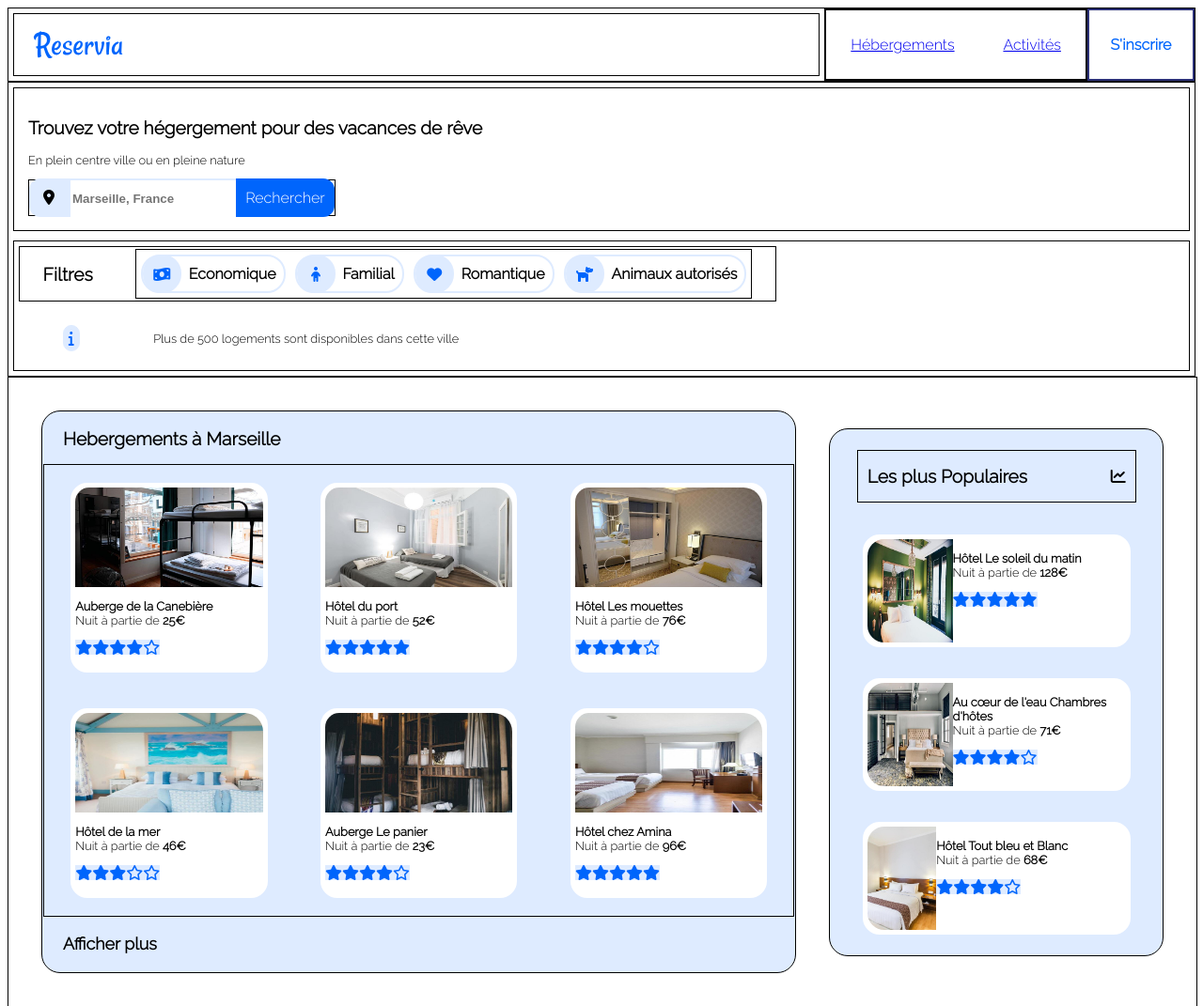
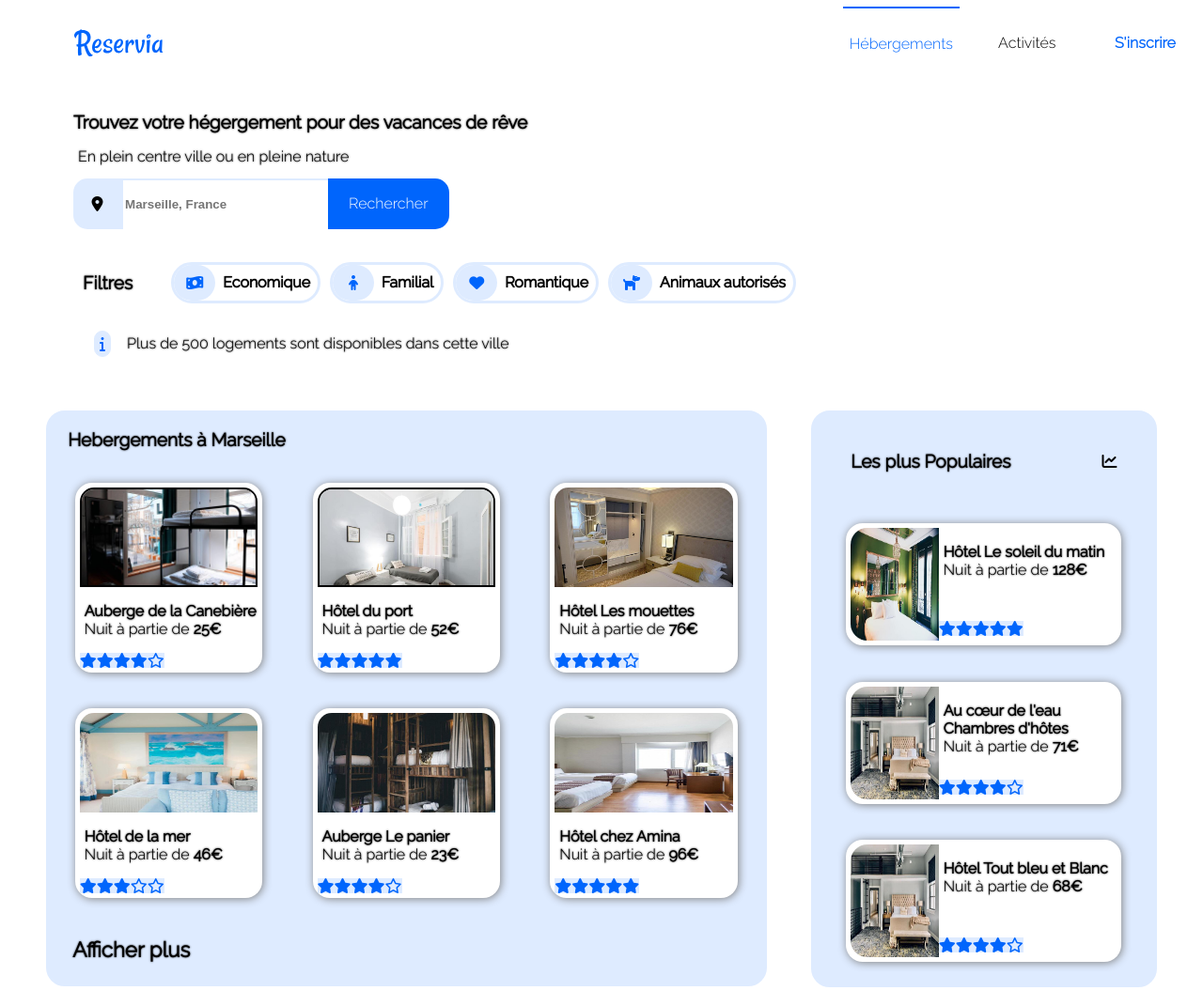
Before and after one commit to JorisMLN/JorisMonleon_2_14012021, a plain HTML site: page index.html in a window 1280 px wide. Shown: the top 1071 px of the page at 94% size. Drawn offline with Linux system fonts and the light colour scheme.

Commit message:
CommitDay5 FiltreHover ImageReglage en cour.

```diff
--- a/Styles.css
+++ b/Styles.css
@@ -23,64 +23,38 @@ body{
     background-color: #ffffff;
     font-family: 'raleway', Impact, Haettenschweiler, 'Arial Narrow Bold', sans-serif;
 }
+a{
+    text-decoration: none;
+    color: black;
+}
 h2{
     font-size: 1.2em;
     font-weight: bold;
+    text-shadow: 0px 0px 2px black;
 }
 p{
-    font-size: 0.8em;
-}
-/* Icons */
-.module-icon{
-    display: flex;
-    justify-content: space-around;
-    align-items: center;
-    color: #0065FC;
-    background-color: #DEEBFF;
-    border: 2px solid #DEEBFF;
-    border-radius: 20px 20px 20px 20px;
-    width: 37px;
-    height: 100%;
+    font-size: 1em;
+    padding-left: 5px;
+    text-shadow: 0px 0px 2px black;
 }
 .fas, .far{
     color: #0065FC;
     background-color: #DEEBFF;
 
 }
-#iconmap{
-    color: #000000;
-}
-#iconsearch{
-    color: #DEEBFF;
-    background-color: #0065FC;
-}
-#iconinfo{
-    border: 1px solid #DEEBFF;
-    border-radius: 15px 15px 15px 15px ;
-    margin: 15px;
-    padding: 5px;
-
-}
-.icon-hm{
-    display: flex;
-    flex-direction: row;
-    background-color: white;
-}
-
 
 
 /* Le header */
 .reservia-header{
     display: flex;
-    border: 1px solid black;
     flex-direction: row;
+    padding-left: 45px;
 }
 .reservia-logo{
     display: flex;
     padding: 10px;
     margin: 5px;
     padding-left: 20px;
-    border: 1px solid black;
     width: 75%;
 }
 .reservia-menu{
@@ -90,21 +64,26 @@ p{
     align-items: center;
     width: 25%;
     max-width: 400px;
-    border: 2px solid rgb(3, 3, 3);
 }
 .menu-hebergement{
     display: flex;
     justify-content: space-around;
+    align-items: center;
     color: #0065FC;
-    padding: 5px;
-    margin: 5px;
+    height: 100%;
+    width: 50%;
+    border-top:2px solid #0065FC;
 }
 .menu-activites{
     display: flex;
     justify-content: space-around;
+    width: 50%;
     color: black;
     padding: 5px;
     margin: 5px;
+}
+.ancres-menu{
+    color: #0065FC;
 }
 .inscription-module{
     display: flex;
@@ -112,7 +91,6 @@ p{
     flex-direction: row;
     align-items: center;
     width: 10%;
-    border: 2px solid rgb(43, 48, 119);
 }
 .menu-inscription{
     display: flex;
@@ -127,12 +105,11 @@ p{
 .navigation{
     display: flex;
     flex-direction: column;
-    border: 1px solid black;
+    padding-left: 50px;;
 }
 .nav1{
     display: flex;
     flex-direction: column;
-    border: 1px solid rgb(0, 0, 0);
     padding: 15px;
     margin: 5px;
 }
@@ -141,9 +118,8 @@ p{
     flex-direction: row;
     justify-content: space-around;
     align-items: center;
-    height: 37px;
-    width: 325px;
-    border: 1px solid rgb(0, 0, 0);
+    height: 50px;
+    width: 400px;
 }
 .icon-map{
     display: flex;
@@ -151,9 +127,12 @@ p{
     justify-content: space-around;
     height: 100%;
     width: 12%;
-    border-radius: 12px 0px 0px 12px;
+    border-radius: 15px 0px 0px 15px;
     border: 2px solid #DEEBFF;
     background-color: #DEEBFF;
+}
+#iconmap{
+    color: #000000;
 }
 .champ-recherche{
     height: 100%;
@@ -173,7 +152,7 @@ p{
     justify-content: space-around;
     height: 100%;
     width: 32%;
-    border-radius: 0px 12px 12px 0px;
+    border-radius: 0px 15px 15px 0px;
     border: 2px solid #0065FC;
     background-color: #0065FC;
     color: white;
@@ -181,10 +160,13 @@ p{
 .icon-rechercher{
     display: none;
 }
+#iconsearch{
+    color: #DEEBFF;
+    background-color: #0065FC;
+}
 .nav2{
     display: flex;
     flex-direction: column;
-    border: 1px solid rgb(0, 0, 0);
     margin: 5px;
 }
 .filtres{
@@ -194,32 +176,52 @@ p{
     max-width: 800px;
     padding: 2px;
     margin: 5px;
-    border: 1px solid rgb(0, 0, 0);
 }
 .filtre-responsiv{
     display: flex;
     flex-direction: row;
     justify-content: space-around;
     max-width: 800px;
-    border: 1px solid rgb(0, 0, 0);
 }
 .filtre-option{
     display: flex;
-    border: 2px solid #DEEBFF;
+    border: 3px solid #DEEBFF;
     align-items: center;
-    border-radius: 20px 20px 20px 20px;
+    border-radius: 23px 23px 23px 23px;
     margin: 5px;
+}
+.filtre-option:hover{
+    border: 2px solid #0065FC;
+}
+.module-icon{
+    display: flex;
+    justify-content: space-around;
+    align-items: center;
+    color: #0065FC;
+    background-color: #DEEBFF;
+    border-radius: 23px 23px 23px 23px;
+    width: 44px;
+    height: 100%;
 }
 .filtre-text{
     margin: 0 8px 0 8px;
+    text-shadow: 0px 0px 1px black;
 }
 .filtre-info{
     display: flex;
     flex-direction: row;
     align-items: center;
-    justify-content: space-around;
     max-width: 500px;
     margin: 5px;
+    padding-left: 20px;
+}
+#iconinfo{
+    border: 1px solid #DEEBFF;
+    border-radius: 40px;
+    margin: 12px;
+    padding: 5px;
+    border: 1px solid #DEEBFF;
+
 }
 
 
@@ -229,8 +231,6 @@ p{
     justify-content: space-around;
     width: 100%;
     align-items: center;
-    border: 1px solid black;
-
 }
 .hebergements-marseille{
     display: flex;
@@ -240,10 +240,9 @@ p{
     background-color: #DEEBFF;
     border: 2px solid #DEEBFF;
     border-radius: 20px 20px 20px 20px;
-    width: 65%;
+    width: 60%;
     padding: 2px;
     margin: 35px;
-    border: 1px solid rgb(0, 0, 0);
 }
 .titre-hebergement{
     display: flex;
@@ -257,7 +256,6 @@ p{
     align-items: center;
     height: 480px;
     width: 100%;
-    border: 1px solid black;
 }
 .les-plus-populaires{
     display: flex;
@@ -270,8 +268,7 @@ p{
     width: 28%;
     padding: 5px;
     margin: 35px 35px 35px 0;
-    border: 1px solid rgb(0, 0, 0);
-    height: 550px
+    height: 600px
 }
 .titre-plus-populaires{
     display: flex;
@@ -279,7 +276,6 @@ p{
     justify-content: space-between;
     padding: 0 10px 0 10px;
     margin: 1px;
-    border: 1px solid rgb(0, 0, 0);
     width: 80%;
 }
 #icon-populaire{
@@ -289,6 +285,11 @@ p{
     color: #000000;
     height: 100%;
 }
+.icon-hm{
+    display: flex;
+    flex-direction: row;
+    background-color: white;
+}
 .annonce-hm1{
     display: flex;
     flex-direction: column;
@@ -297,11 +298,25 @@ p{
     border: 5px solid rgb(255, 255, 255);
     width: 25%;
     height: 40%;
+    box-shadow: 1px 1px 10px grey;
 
 }
+.module-img1{
+    height: 55%;
+    border-radius: 15px 15px 0px 0px;
+    border:2px solid black ;
+    overflow: hidden;
+}
+.testimg1{
+    display: flex;
+    justify-self: flex-end;
+    max-width: 100%;
+}
 .image-hm1{
-    max-height: 55%;
-    border-radius: 15px 20px 0px 0px;
+    width: 100%;
+    overflow: hidden;
+    border-radius: 15px 15px 0px 0px;
+
 }
 .annonce-hm2{
     display: flex;
@@ -311,6 +326,7 @@ p{
     border: 5px solid rgb(255, 255, 255);
     width: 80%;
     height: 20%;
+    box-shadow: 1px 1px 10px grey;
 }
 .image-hm2{
     max-width: 33%;
@@ -320,6 +336,12 @@ p{
     display: flex;
     flex-direction: column;
 
+}
+#icon-hm2{
+    display: flex;
+    height: 50%;
+    align-items: flex-end;
+    padding-bottom: 5px;
 }
 .afficher{
     padding-left: 5%;
@@ -334,23 +356,21 @@ p{
     flex-direction: column;
     justify-content: space-around;
     align-items: center;
-    border: 1px solid black;
     padding: 1px;
     height: 600px;
 }
 .titre-activite{
     display: flex;
-    border: 1px solid black;
     margin: 1px;
     width: 95%;
     height: 10%;
+    padding-left: 60px;
 }
 .group-activite{
     display: flex;
     flex-direction: row;
     justify-content: space-around;
     align-items: center;
-    border: 1px solid black;
     width: 95%;
     height: 90%;
     min-height: 350px;
@@ -371,6 +391,7 @@ p{
     background-color: white;
     border-radius: 18px 18px 18px 18px;
     border: 5px solid rgb(255, 255, 255);
+    box-shadow: 0px 0px 10px rgb(209, 206, 206);
 }
 .image-act1{
     height: 90%;
@@ -380,19 +401,40 @@ p{
 .group-act2{
     display: flex;
     flex-direction: column;
+    justify-content: space-between;
     align-items: center;
     width: 45%;
     margin: 10px;
 }
-.annonce-act2{
+.annonce-act2-top{
     display: flex;
     flex-direction: column;
     background-color: white;
     border-radius: 18px 18px 18px 18px;
     border: 5px solid rgb(255, 255, 255);
-    height: 48%;
+    height: 55%;
     width: 98%;
-
+    box-shadow: 0px 0px 10px rgb(209, 206, 206);
+}
+.annonce-act2-bot{
+    display: flex;
+    flex-direction: column;
+    background-color: white;
+    border-radius: 18px 18px 18px 18px;
+    border: 5px solid rgb(255, 255, 255);
+    height: 35%;
+    width: 98%;
+    box-shadow: 0px 0px 10px rgb(209, 206, 206);
+}
+.annonce-act3{
+    display: flex;
+    flex-direction: column;
+    background-color: white;
+    border-radius: 18px 18px 18px 18px;
+    border: 5px solid rgb(255, 255, 255);
+    height: 45%;
+    width: 98%;
+    box-shadow: 0px 0px 10px rgb(209, 206, 206);
 }
 .image-act2{
     height: 80%;
@@ -407,7 +449,7 @@ p{
     flex-direction: row;
     justify-content: space-around;
     background-color: #DEEBFF;
-    height: 150px;
+    height: 200px;
     margin-top: 20px;
     padding-top: 15px;
 }
@@ -415,15 +457,18 @@ p{
     display: flex;
     flex-direction: column;
     width:28%;
+    height: 80%;
 }
 .footer-titre{
     display: flex;
     align-items: center;
     height: 20%;
+    height: 80%;
 }
 .footer-text{
     display: flex;
     flex-direction: column;
+    height: 80%;
 }
 
 
@@ -446,6 +491,7 @@ Mobile = 480px
         flex-wrap: wrap;
         justify-content: space-between;
         align-items: flex-start;
+        padding-left: 0px;
     }
     .reservia-logo{
         width: 40%;
@@ -457,6 +503,11 @@ Mobile = 480px
         width: 100%;
         order: 3;
     }
+    .menu-hebergement{
+        border-top: none;
+        height: 40px;
+        border-bottom: 2px solid #0065FC;
+    }
     .inscription-module{
         display: flex;
         align-items: center;
@@ -466,6 +517,9 @@ Mobile = 480px
         order: 2;
     }
     /* Navigation */
+    .navigation{
+        padding-left: 0px;
+    }
     .filtres{
         flex-direction: column;
     }
@@ -476,7 +530,7 @@ Mobile = 480px
         min-height: 160px;
     }
     .icon-map{
-        width: 16%;
+        width: 20%;
     }
     .recherche-module{
         width: 100%;
@@ -492,7 +546,7 @@ Mobile = 480px
         align-items: center;
         justify-content: space-around;
         height: 100%;
-        width: 15%;
+        width: 20%;
         border-radius: 12px 12px 12px 12px;
         border: 2px solid #0065FC;
         background-color: #0065FC;
@@ -554,8 +608,6 @@ Mobile = 480px
         width: 100%;
         margin: 0;
         padding: 0;
-        border: 1px solid black;
-
     }
     .activites-module{
         flex-direction: column;
@@ -564,7 +616,6 @@ Mobile = 480px
         width: 100%;
         margin: 0;
         padding: 0;
-        border: 1px solid black;
     }
     .group-act2{
         display: flex;
@@ -575,21 +626,12 @@ Mobile = 480px
         height: 67%;
         margin: 0;
         padding: 0;
-        border: 1px solid black;
     }
-    .annonce-act1{
-        height: 170px;
+    .annonce-act1, .annonce-act2-top, .annonce-act2-bot, .annonce-act3{
+        height: 175px;
         width: 95%;
         margin: 0;
         padding: 0;
-
-    }
-    .annonce-act2{
-        height: 170px;
-        width: 95%;
-        margin: 0;
-        padding: 0;
-
     }
     .image-act1, .image-act2{
         height: 70%;
@@ -625,6 +667,6 @@ Mobile = 480px
 /* Responsive Tablette
 Tablette = 991px
 */
-@media screen (min-width: 481px) and (max-width: 991px){
+@media screen and (min-width: 481px) and (max-width: 991px){
 
 }
--- a/index.html
+++ b/index.html
@@ -18,7 +18,7 @@
             </div>
 
             <div class="reservia-menu">
-                <div class="menu-hebergement"><a href="#ancre-hebergement">Hébergements</a></div>
+                <div class="menu-hebergement"><a class="ancres-menu" href="#ancre-hebergement">Hébergements</a></div>
                 <div class="menu-activites"><a href="#ancre-activites">Activités</a></div>
             </div>
             <div class="inscription-module">
@@ -66,10 +66,8 @@
                 </div>
             </div>
             <div class="filtre-info">
-                <div><i id="iconinfo" class="fas fa-info"></i></div>
-                <div>
+                <i id="iconinfo" class="fas fa-info"></i>
                 <p>Plus de 500 logements sont disponibles dans cette ville</p>
-                </div>
             </div>
         </div>
     </nav>
@@ -81,9 +79,11 @@
                 <h2>Hebergements à Marseille</h2>
             </div>
             <div class="group-annonce">
-                <div class="annonce-hm1">
-                    <img class="image-hm1" src="image/hebergements/SM/marcus-loke-WQJvWU_HZFo-unsplash.jpg"
+                <a href="lol" class="annonce-hm1" target="_blank">
+                    <div class="module-img1">
+                        <img class="testimg1" src="image/hebergements/SM/marcus-loke-WQJvWU_HZFo-unsplash.jpg"
                         alt="Auberge">
+                    </div>
                     <p><strong>Auberge de la Canebière</strong><br />
                         Nuit à partie de <strong>25€</strong></p>
                     <div class="icon-hm">
@@ -93,10 +93,12 @@
                         <i class="fas fa-star"></i>
                         <i class="far fa-star"></i>
                     </div>
+                </a>
+                <a href="lol" class="annonce-hm1" target="_blank">
+                    <div class="module-img1">
+                        <img class="testimg1" src="image/hebergements/SM/fred-kleber-gTbaxaVLvsg-unsplash.jpg"
+                        alt="Auberge">
                     </div>
-                <div class="annonce-hm1">
-                    <img class="image-hm1" src="image/hebergements/SM/fred-kleber-gTbaxaVLvsg-unsplash.jpg"
-                        alt="Auberge">
                     <p><strong>Hôtel du port</strong><br />
                         Nuit à partie de <strong>52€</strong></p>
                     <div class="icon-hm">
@@ -106,8 +108,8 @@
                         <i class="fas fa-star"></i>
                         <i class="fas fa-star"></i>
                     </div>
-                </div>
-                <div class="annonce-hm1">
+                </a>
+                <a href="lol" class="annonce-hm1" target="_blank">
                     <img class="image-hm1" src="image/hebergements/SM/reisetopia-B8WIgxA_PFU-unsplash.jpg"
                         alt="Hotel_Marseille">
                     <p><strong>Hôtel Les mouettes</strong><br />
@@ -119,8 +121,8 @@
                         <i class="fas fa-star"></i>
                         <i class="far fa-star"></i>
                     </div>
-                </div>
-                <div class="annonce-hm1">
+                </a>
+                <a href="lol" class="annonce-hm1" target="_blank">
                     <img class="image-hm1" src="image/hebergements/SM/annie-spratt-Eg1qcIitAuA-unsplash.jpg"
                         alt="Hotel_Marseille">
                     <p><strong>Hôtel de la mer</strong><br />
@@ -132,8 +134,8 @@
                         <i class="far fa-star"></i>
                         <i class="far fa-star"></i>
                     </div>
-                </div>
-                <div class="annonce-hm1">
+                </a>
+                <a href="lol" class="annonce-hm1" target="_blank">
                     <img class="image-hm1" src="image/hebergements/SM/nicate-lee-kT-ZyaiwBe0-unsplash.jpg"
                         alt="Hotel_Marseille">
                     <p><strong>Auberge Le panier</strong><br />
@@ -145,8 +147,8 @@
                         <i class="fas fa-star"></i>
                         <i class="far fa-star"></i>
                     </div>
-                </div>
-                <div class="annonce-hm1">
+                </a>
+                <a href="lol" class="annonce-hm1" target="_blank">
                     <img class="image-hm1" src="image/hebergements/SM/febrian-zakaria-M6S1WvfW68A-unsplash.jpg"
                         alt="Hotel_Marseille">
                     <p><strong>Hôtel chez Amina</strong><br />
@@ -158,7 +160,7 @@
                         <i class="fas fa-star"></i>
                         <i class="fas fa-star"></i>
                     </div>
-                </div>
+                </a>
             </div>
             <div class="afficher">
                 <p><strong>Afficher plus</strong></p>
@@ -173,13 +175,13 @@
                     <i id="icon-populaire" class="fas fa-chart-line"></i>
                 </div>
             </div>
-            <div class="annonce-hm2">
+                <a href="lol" class="annonce-hm2" target="_blank">
                     <img class="image-hm2" src="image/hebergements/SM/emile-guillemot-Bj_rcSC5XfE-unsplash.jpg"
                         alt="Hotel_Marseille">
                     <div class="text-hm2">
                         <p><strong>Hôtel Le soleil du matin</strong><br />
                             Nuit à partie de <strong>128€</strong></p>
-                    <div class="icon-hm">
+                        <div id="icon-hm2" class="icon-hm">
                             <i class="fas fa-star"></i>
                             <i class="fas fa-star"></i>
                             <i class="fas fa-star"></i>
@@ -187,14 +189,14 @@
                             <i class="fas fa-star"></i>
                         </div>
                     </div>
-            </div>
-            <div class="annonce-hm2">
+                </a>
+            <a href="lol" class="annonce-hm2" target="_blank">
                 <img class="image-hm2" src="image/hebergements/SM/aw-creative-VGs8z60yT2c-unsplash.jpg"
                     alt="Hotel_Marseille">
                 <div class="text-hm2">
                     <p><strong>Au cœur de l'eau Chambres d'hôtes</strong><br />
                         Nuit à partie de <strong>71€</strong></p>
-                    <div class="icon-hm">
+                    <div id="icon-hm2" class="icon-hm">
                         <i class="fas fa-star"></i>
                         <i class="fas fa-star"></i>
                         <i class="fas fa-star"></i>
@@ -202,14 +204,14 @@
                         <i class="far fa-star"></i>
                     </div>
                 </div>
-            </div>
-            <div class="annonce-hm2">
-                <img class="image-hm2" src="image/hebergements/SM/febrian-zakaria-sjvU0THccQA-unsplash.jpg"
+            </a>
+            <a href="lol" class="annonce-hm2" target="_blank">
+                <img class="image-hm2" src="image/hebergements/SM/aw-creative-VGs8z60yT2c-unsplash.jpg"
                     alt="Hotel_Marseille">
                 <div class="text-hm2">
                     <p><strong>Hôtel Tout bleu et Blanc</strong><br />
                         Nuit à partie de <strong>68€</strong></p>
-                    <div class="icon-hm">
+                    <div id="icon-hm2" class="icon-hm">
                         <i class="fas fa-star"></i>
                         <i class="fas fa-star"></i>
                         <i class="fas fa-star"></i>
@@ -217,7 +219,7 @@
                         <i class="far fa-star"></i>
                     </div>
                 </div>
-            </div>
+            </a>
         </aside>
     </section>
 
@@ -236,14 +238,14 @@
                     </div>
                 </div>
                 <div class="group-act2">
-                    <div class="annonce-act2">
+                    <div class="annonce-act2-top">
                         <img class="image-act2" src="image/activites/SM/paul-hermann-QFTrLdQIRhI-unsplash.jpg"
                             alt="Fort de Pomégues">
                         <div>
                             <p><strong>Fort de Pomègues</strong></p>
                         </div>
                     </div>
-                    <div class="annonce-act2">
+                    <div class="annonce-act2-bot">
                         <img class="image-act2" src="image/activites/SM/kevin-hikari-rV_Qd1l-VXg-unsplash.jpg"
                             alt="Iles du Frioul">
                         <div>
@@ -261,14 +263,14 @@
                     </div>
                 </div>
                 <div class="group-act2">
-                    <div class="annonce-act2">
+                    <div class="annonce-act3">
                         <img class="image-act2" src="image/activites/SM/florian-wehde-xW9e8gdotxI-unsplash.jpg"
                             alt="Fort de Pomégues">
                         <div>
                             <p><strong>Notre-Dame-de-la-Garde</strong></p>
                         </div>
                     </div>
-                    <div class="annonce-act2">
+                    <div class="annonce-act3">
                         <img class="image-act2" src="image/activites/SM/lena-paulin-wH2-EJoDcV0-unsplash.jpg"
                             alt="Iles du Frioul">
                         <div>
```
Lines whose indentation alone changed are shown as unchanged.
